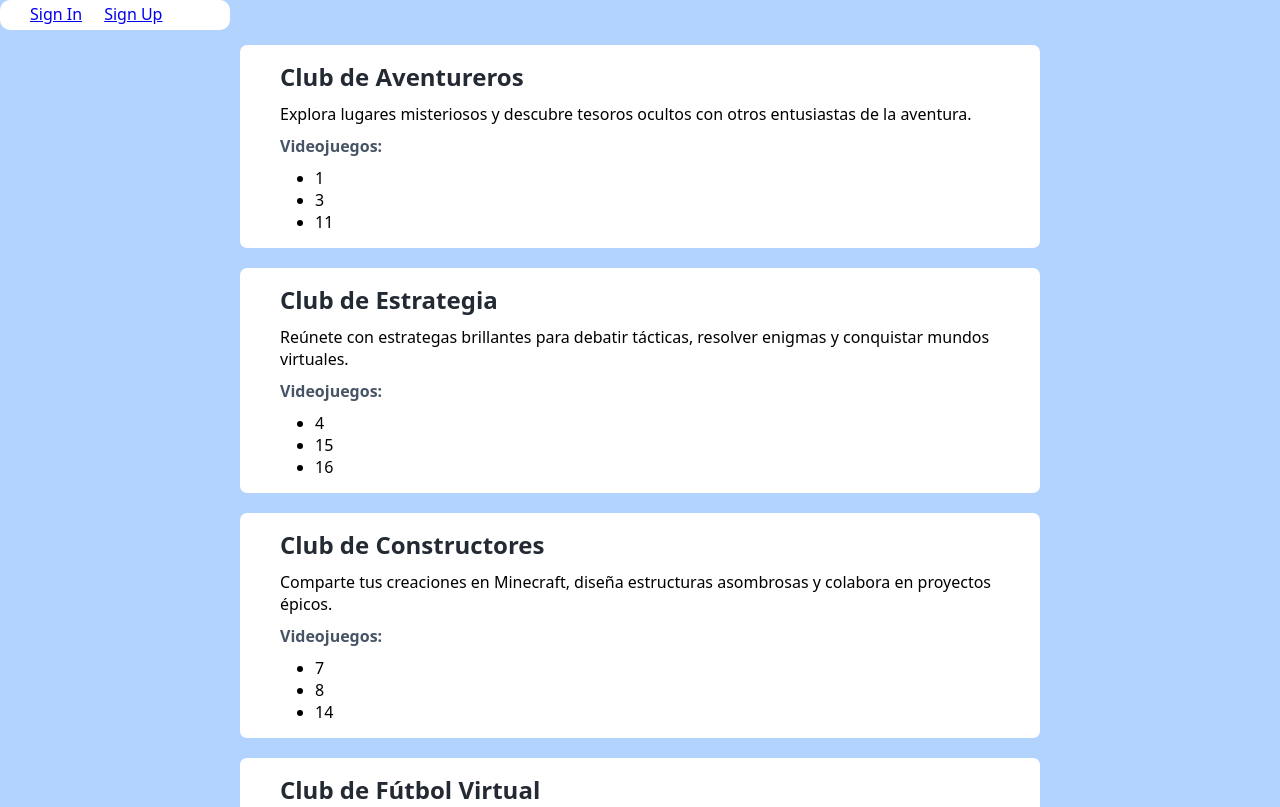
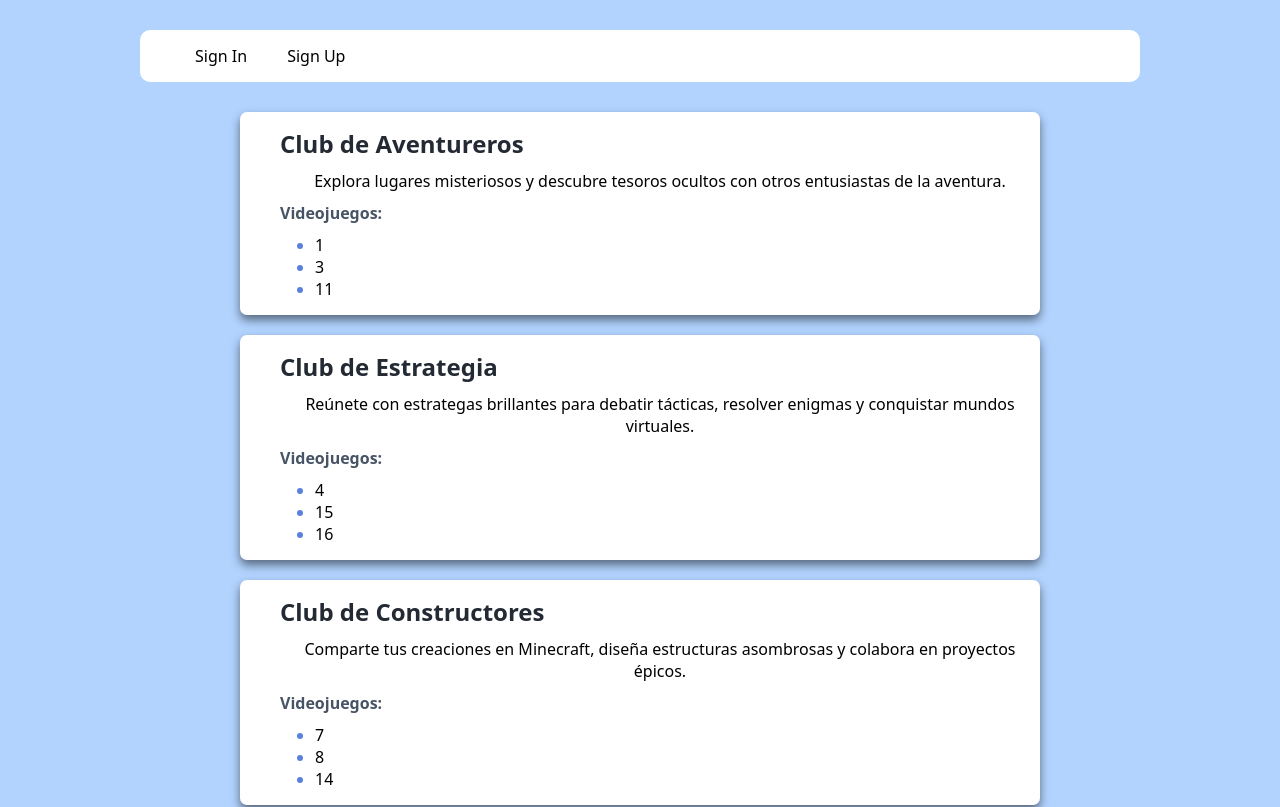
Before and after one commit to diegg22unimet/Microproyecto-2, a React (Vite) app: page /home in a window 1280 px wide. Shown: the top 807 px of the page. Built offline with nearby package versions, Linux system fonts and the light colour scheme.

Commit message:
Agregado header en todas las páginas

```diff
--- a/index.html
+++ b/index.html
@@ -4,7 +4,7 @@
     <meta charset="UTF-8" />
     <link rel="icon" type="image/x-icon" href="./public/logo.png" />
     <meta name="viewport" content="width=device-width, initial-scale=1.0" />
-    <title>Microproyecto 2</title>
+    <title>GAME SHOP</title>
   </head>
   <body>
     <div id="root"></div>
--- a/src/pages/HomePage.jsx
+++ b/src/pages/HomePage.jsx
@@ -6,14 +6,14 @@ import ClubCard from './ClubCard';
 function HomePage(){
     return (
         <div>
-            <div className={styles.navbar}>
-                <nav>
-                    <div className={styles.pages}>
-                        <a href="./login">Sign In</a>
-                        <a href="./signup">Sign Up</a>
-                    </div>
+            <header>
+                <nav className={styles.navbar}>
+                    <ul className={styles.pages}>
+                        <li><a href="./login">Sign In</a></li>
+                        <li><a href="./signup">Sign Up</a></li>
+                    </ul>
                 </nav>
-            </div>
+            </header>
             <div className={styles.clubsContainer}>
                 {clubsData.map((club) => (
                     <ClubCard key={club.ID} club={club} />
--- a/src/pages/HomePage.module.css
+++ b/src/pages/HomePage.module.css
@@ -5,18 +5,31 @@
 }
 
 .navbar {
-    width: 18%;
-    height: 30px;
+    width: 1000px;
+    margin: 30px auto;
     background-color: white;
     border-radius: 10px;
 }
 
-.pages {
-    display: flex;
-    gap: 22px;
-    margin: 0px 30px 0px 30px;
-    padding: 3px 0px 0px 0px;
+.navbar ul {
+    list-style: none;
+}
 
+.pages li {
+    display: inline-block;
+}
+
+.pages li a{
+    display: block;
+    padding: 15px 20px;
+    text-decoration: none;
+    color: black;
+    font-weight: 500;
+}
+
+.pages li a:hover {
+    background-color: aliceblue;
+    color: blue;
 }
 
 .container {
@@ -24,6 +37,7 @@
     background-color: white;
     border-radius: 7px;
     margin: auto;
+    box-shadow: 0px 5px 10px 0px rgba(0, 0, 0, 0.5)
 }
 
 .clubCard {
@@ -46,3 +60,7 @@ ul {
     margin-left: 35px;
     margin-bottom: 15px;
 }
+
+li::marker {
+    color: rgb(90, 129, 222);
+}
--- a/src/pages/LoginPage.jsx
+++ b/src/pages/LoginPage.jsx
@@ -21,14 +21,14 @@ function LoginPage(){
 
     return (
         <div>
-            <div className={styles.navbar}>
-                <nav>
-                    <div className={styles.pages}>
-                        <a href="./home">Home</a>
-                        <a href="./signup">Sign Up</a>
-                    </div>
+            <header>
+                <nav className={styles.navbar}>
+                    <ul className={styles.pages}>
+                        <li><a href="./home">Home</a></li>
+                        <li><a href="./signup">Sign Up</a></li>
+                    </ul>
                 </nav>
-            </div>
+            </header>
             <div className={styles.info}>
                 <div className={styles.title}>
                     <h1>Inicio de Sesión</h1>
--- a/src/pages/LoginPage.module.css
+++ b/src/pages/LoginPage.module.css
@@ -1,16 +1,29 @@
 .navbar {
-    width: 18%;
-    height: 30px;
+    width: 1000px;
+    margin: 30px auto;
     background-color: white;
     border-radius: 10px;
 }
 
-.pages {
-    display: flex;
-    gap: 22px;
-    margin: 0px 30px 0px 30px;
-    padding: 3px 0px 0px 0px;
+.navbar ul {
+    list-style: none;
+}
 
+.pages li {
+    display: inline-block;
+}
+
+.pages li a{
+    display: block;
+    padding: 15px 20px;
+    text-decoration: none;
+    color: black;
+    font-weight: 500;
+}
+
+.pages li a:hover {
+    background-color: aliceblue;
+    color: blue;
 }
 
 .info {
--- a/src/pages/SignUpPage.jsx
+++ b/src/pages/SignUpPage.jsx
@@ -12,14 +12,14 @@ function SignUpPage(){
 
     return (
         <div>
-            <div className={styles.navbar}>
-                <nav>
-                    <div className={styles.pages}>
-                        <a href="./home">Home</a>
-                        <a href="./login">Sign In</a>
-                    </div>
+            <header>
+                <nav className={styles.navbar}>
+                    <ul className={styles.pages}>
+                        <li><a href="./home">Home</a></li>
+                        <li><a href="./login">Sign In</a></li>
+                    </ul>
                 </nav>
-            </div>
+            </header>
             <div className={styles.info}>
                 <div className={styles.title}>
                     <h1>Registro de usuario</h1>
@@ -64,9 +64,11 @@ function SignUpPage(){
                                         ))}
                                 </select>
                             </div>
-
                         </div>
                     </form>
+                    <br />
+                    <br />
+                    <p>¿Ya tienes una cuenta? <a href="./login">Entra aquí</a></p>
                     <br />
                     <div className={styles.signup_button}>
                         <button type="button">Registrarse</button>
--- a/src/pages/SignUpPage.module.css
+++ b/src/pages/SignUpPage.module.css
@@ -7,32 +7,51 @@ body {
 }
 
 .navbar {
-    width: 18%;
-    height: 30px;
+    width: 1000px;
+    margin: 30px auto;
     background-color: white;
     border-radius: 10px;
 }
 
-.pages {
-    display: flex;
-    gap: 22px;
-    margin: 0px 30px 0px 30px;
-    padding: 3px 0px 0px 0px;
+.navbar ul {
+    list-style: none;
+}
 
+.pages li {
+    display: inline-block;
+}
+
+.pages li a{
+    display: block;
+    padding: 15px 20px;
+    text-decoration: none;
+    color: black;
+    font-weight: 500;
+}
+
+.pages li a:hover {
+    background-color: aliceblue;
+    color: blue;
 }
 
 .info {
     width: 600px;
-    height: 670px;
+    height: 740px;
     display: flex;
     background-color: white;
     flex-direction: column;
     align-items: center;
     margin-top: 30px;
+    margin-bottom: 30px;
     margin-left: auto;
     margin-right: auto;
     border-radius: 10px;
     box-shadow: 0px 5px 10px 0px rgba(0, 0, 0, 0.5)
+}
+
+h1 {
+    margin-top: 25px;
+    margin-bottom: 30px;
 }
 
 label {
@@ -73,6 +92,10 @@ select {
     margin: auto;
 }
 
+p {
+    text-align: center;
+}
+
 button {
     width: 130px;
     font-size: medium;
```
